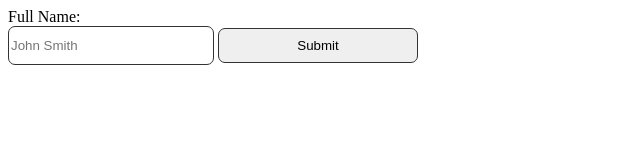
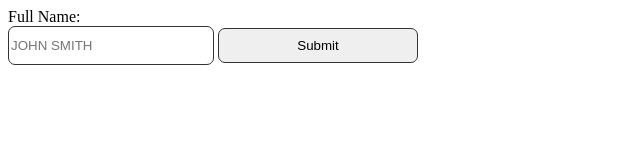
Before and after one commit to REagle14/interviewQuestions, a plain HTML site: page app/index.html in a window 1280 px wide. Shown: the full height of the page, 0-640 px from the left. Drawn offline with Linux system fonts and the light colour scheme.

Commit message:
Question 2 CSS

```diff
--- a/app/css/styles.css
+++ b/app/css/styles.css
@@ -12,3 +12,7 @@ input {
     height: 35px;
     width: 200px;
 }
+
+#full-name {
+    text-transform: uppercase;
+}
```
